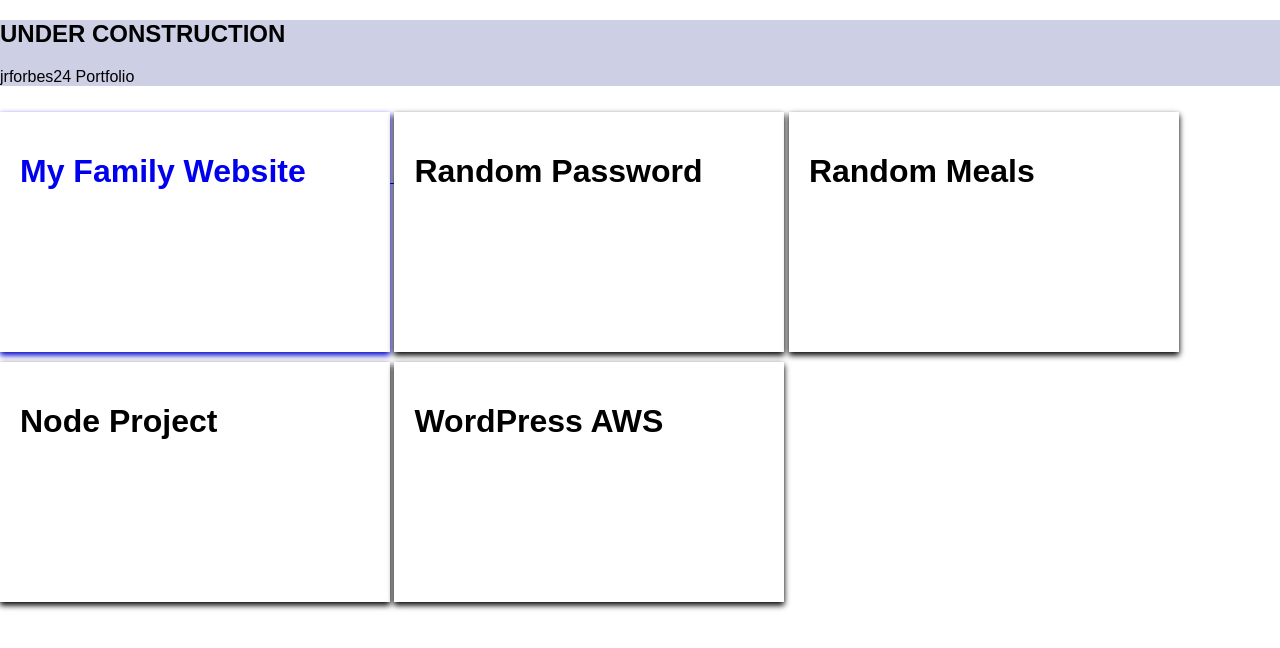
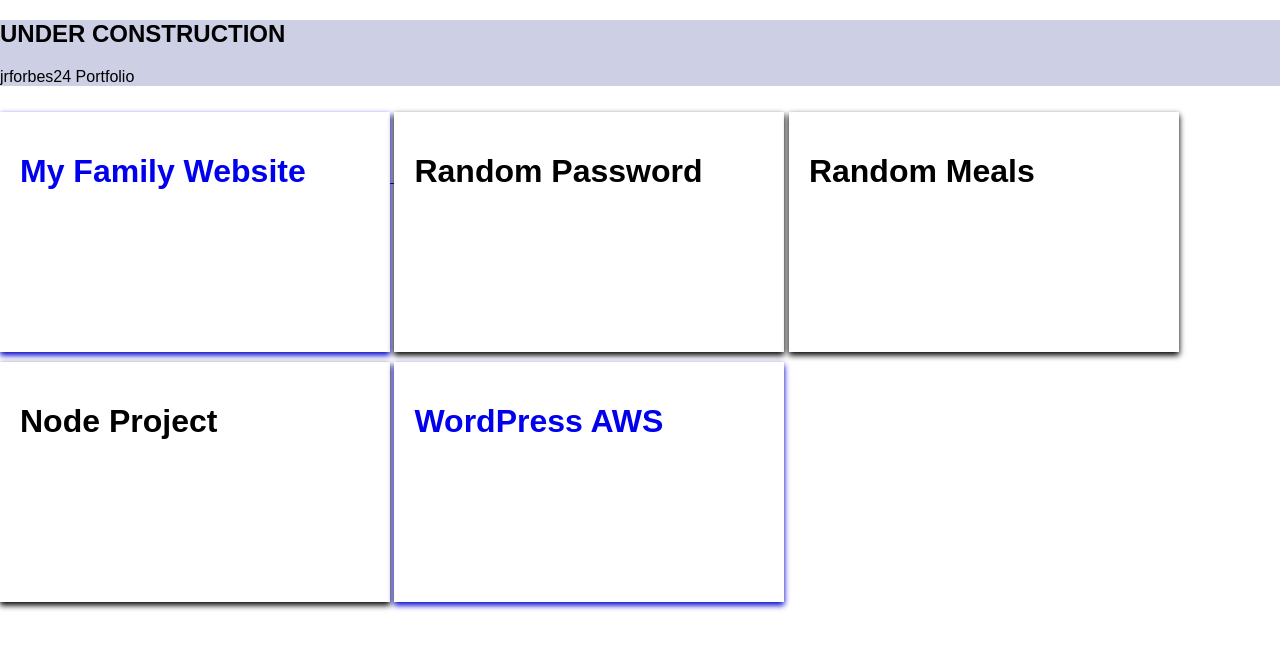
Before and after one commit to jrforbes24/jrforbes24, a plain HTML site: page index.html in a window 1280 px wide. Drawn offline with Linux system fonts and the light colour scheme.

Commit message:
updated the link for the aws wordpress site

```diff
--- a/index.html
+++ b/index.html
@@ -34,9 +34,11 @@
           <h1>Node Project</h1>
         </div>
 
-        <div class="floatingbutton">
-          <h1>WordPress AWS</h1>
-        </div>
+        <a href="http://52.53.226.26">
+            <div class="floatingbutton">
+                <h1>WordPress AWS</h1>
+            </div>
+        </a>
 
 	</section>
 	<footer>
```
